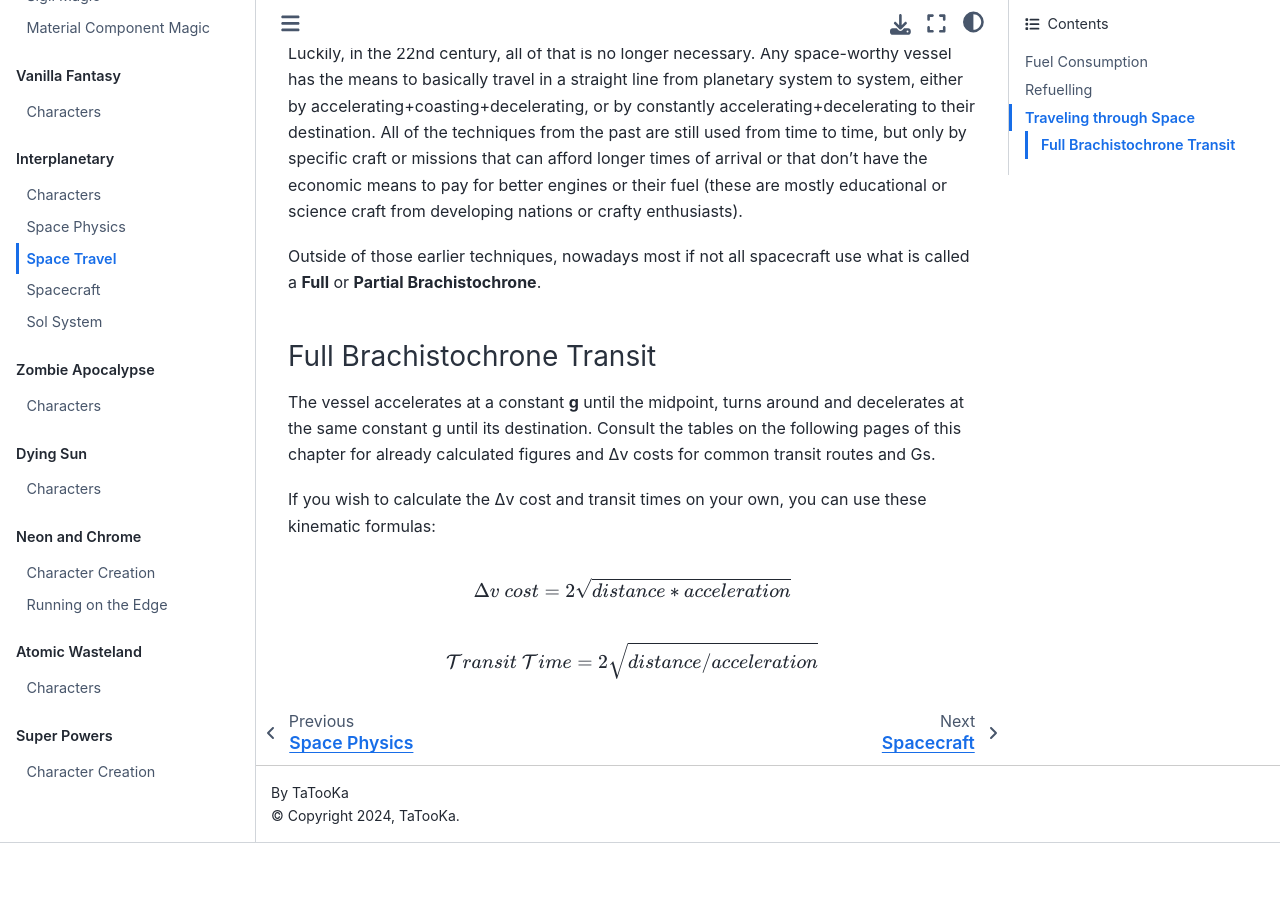
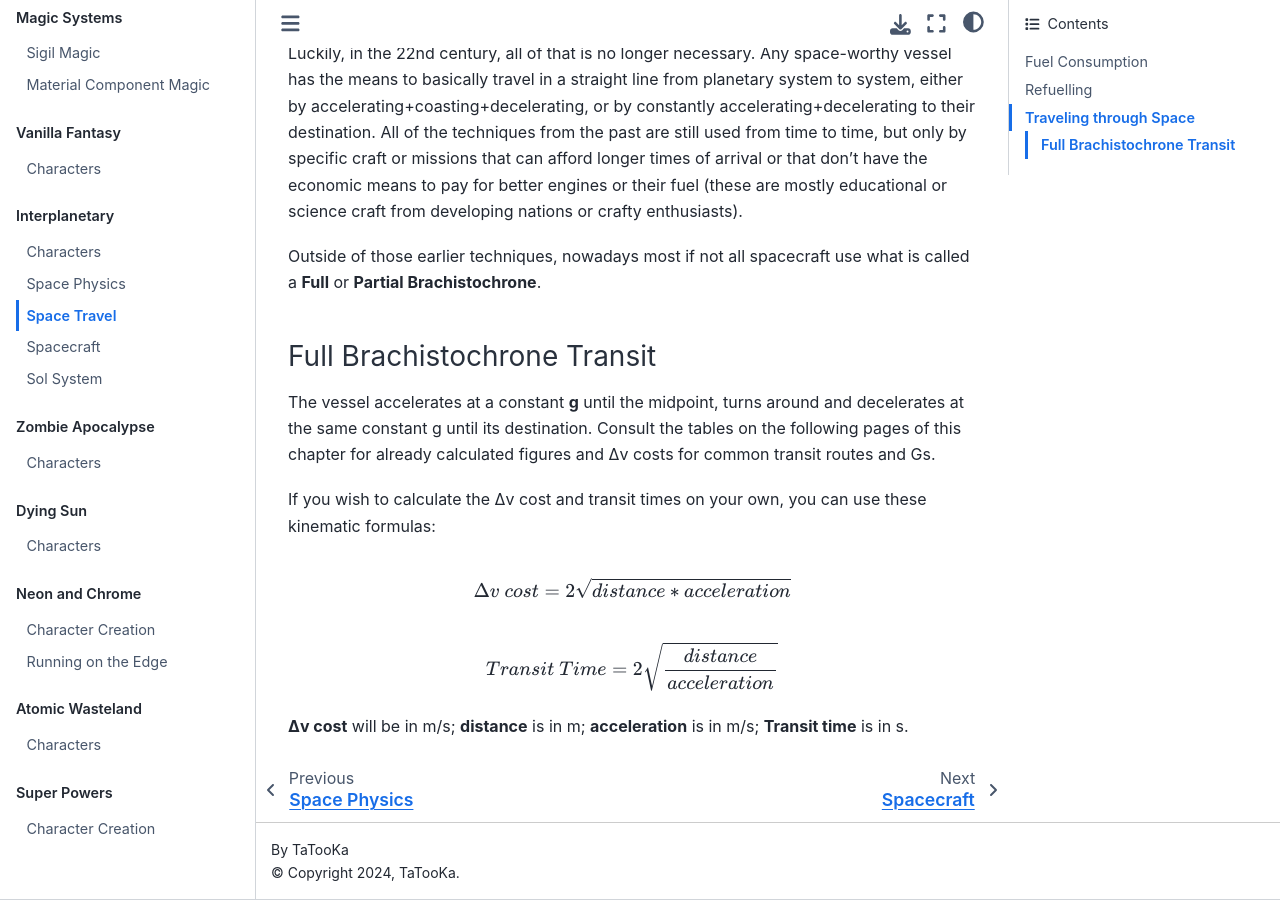
Before and after one commit to TaTooKa/froth, a Sphinx documentation site: the page built from docs/source/pages/worlds/interplanetary/spacetravel.rst, in a window 1280 px wide and 900 px high, scrolled down 1917 px. Built offline with Sphinx 7.4.7 and the Sphinx Book theme 1.1.4, drawn with Linux system fonts in a browser that asks for light colours; before the commit the page ends 2760 px from its top, so only the background shows below that.

Commit message:
improved math.

```diff
--- a/docs/source/pages/worlds/interplanetary/spacetravel.rst
+++ b/docs/source/pages/worlds/interplanetary/spacetravel.rst
@@ -44,4 +44,6 @@
 
 .. math::
 
-   \mathcal{Transit \ Time} = 2\sqrt{distance/acceleration}
+   Transit \ Time = 2\sqrt{\frac{distance}{acceleration}}
+
+**Δv cost** will be in m/s; **distance** is in m; **acceleration** is in m/s; **Transit time** is in s.
```
